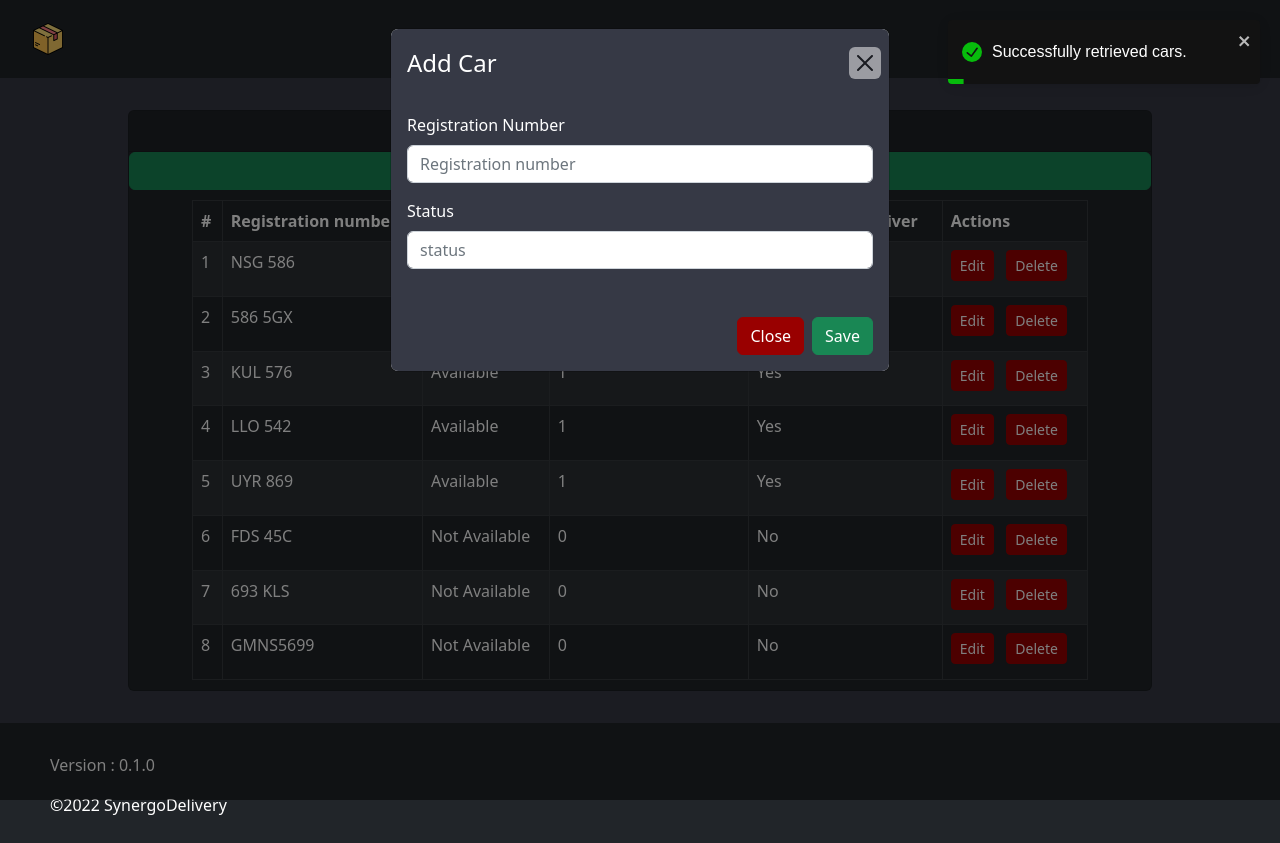
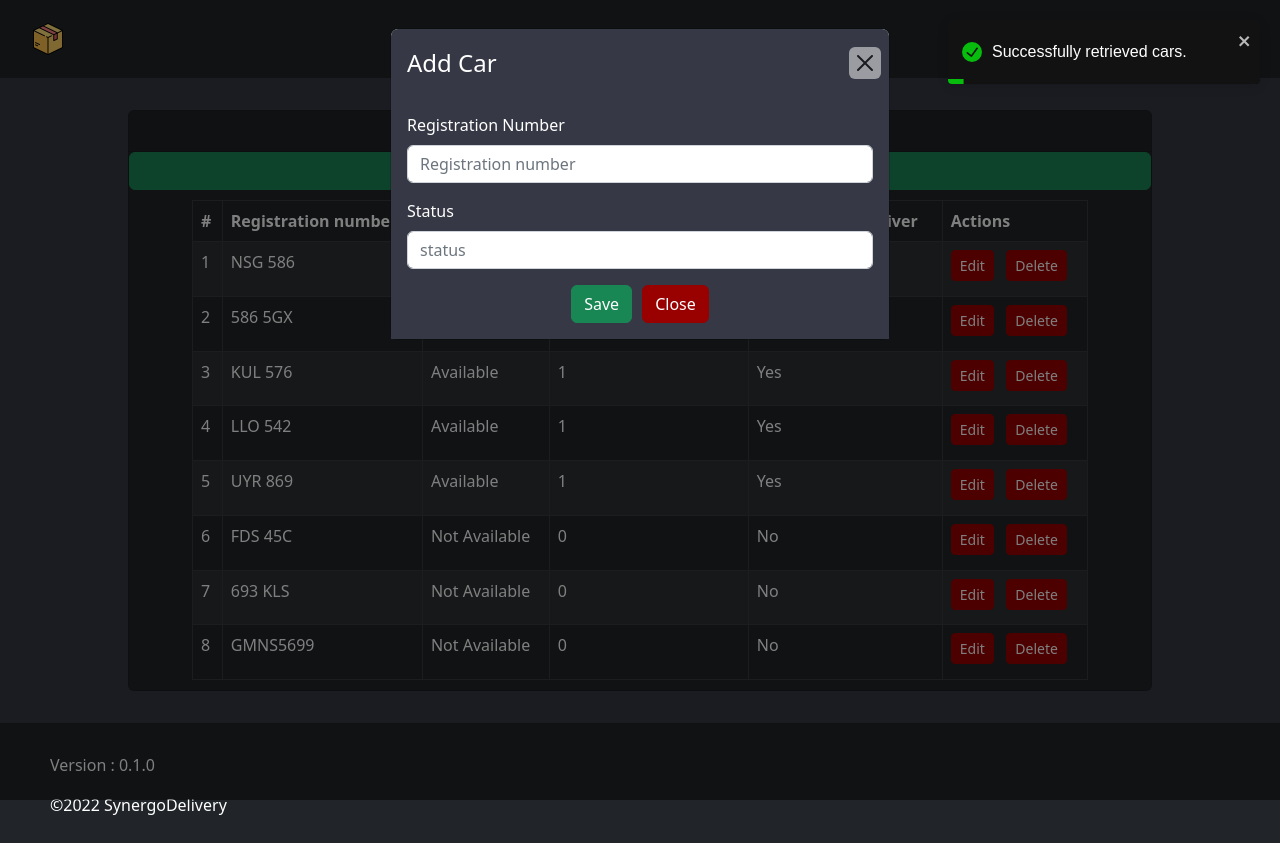
Before and after one commit to andreihojda15/SynergoDelivery, a React (Create React App) app: page /cars in a window 1280 px wide. Both pictures are taken after a click on the button "Add Car". Built offline with nearby package versions, Linux system fonts and the light colour scheme.

Commit message:
- Implemented form validation on AddOrEditCar modal

```diff
--- a/src/components/modal/AddOrEditCar.js
+++ b/src/components/modal/AddOrEditCar.js
@@ -4,6 +4,22 @@ import Form from "react-bootstrap/Form";
 import Modal from "react-bootstrap/Modal";
 import PropTypes from "prop-types";
 import "../../style/common.css";
+import { nanoid } from "nanoid";
+import { Formik } from "formik";
+import * as Yup from "yup";
+
+const carSchema = Yup.object().shape({
+  registrationNumber: Yup.string()
+    .required("Required!")
+    .min(2, "Too short!")
+    .matches(/^[A-Z0-9  ]*$/, "Please enter a valid registration number"),
+  status: Yup.string()
+    .required("Required!")
+    .oneOf(
+      ["Available", "Not Available"],
+      "Status must be either Available or Not Available"
+    ),
+});
 
 class AddOrEditCar extends React.Component {
   constructor(props) {
@@ -26,40 +42,79 @@ class AddOrEditCar extends React.Component {
           {this.props.isLoading ? (
             <div>Saving car...</div>
           ) : (
-            <Form>
+            <Formik
+              initialValues={{
+                registrationNumber: this.state.car.registrationNumber,
+                status: this.state.car.status,
+              }}
+              validationSchema={carSchema}
+            >
+              {({
+                handleSubmit,
+                handleChange,
+                values,
+                touched,
+                isValid,
+                errors,
+              }) => (
+                <Form noValidate onSubmit={handleSubmit}>
                   <Form.Group className="mb-3" controlId="formRegistration">
                     <Form.Label>Registration Number</Form.Label>
                     <Form.Control
                       type="text"
-                  value={this.state.car.registrationNumber}
-                  onChange={(e) =>
-                    this.setState({
-                      car: {
-                        ...this.state.car,
-                        registrationNumber: e.target.value,
-                      },
-                    })
+                      name="registrationNumber"
+                      value={values.registrationNumber}
+                      isValid={
+                        touched.registrationNumber && !errors.registrationNumber
                       }
+                      onChange={handleChange}
                       placeholder="Registration number"
                     />
+                    {errors.registrationNumber && touched.registrationNumber ? (
+                      <div>{errors.registrationNumber}</div>
+                    ) : null}
                   </Form.Group>
                   <Form.Group className="mb-3" controlId="formSender">
                     <Form.Label>Status</Form.Label>
                     <Form.Control
                       type="text"
-                  value={this.state.car.status}
                       placeholder="status"
-                  onChange={(e) =>
-                    this.setState({
-                      car: { ...this.state.car, status: e.target.value },
-                    })
+                      name="status"
+                      value={values.status}
+                      isValid={touched.status && !errors.status}
+                      onChange={handleChange}
+                    />
+                    {errors.status && touched.status ? (
+                      <div>{errors.status}</div>
+                    ) : null}
+                  </Form.Group>
+                  <div style={{ display: "flex", justifyContent: "center" }}>
+                    <Button
+                      disabled={this.props.isLoading}
+                      type="submit"
+                      variant="success"
+                      style={{ marginRight: 10 }}
+                      onClick={() => {
+                        // check if inputs are empty on submit
+                        for (let value in values) {
+                          if (values[value] === "") {
+                            return;
                           }
-                />
-              </Form.Group>
-            </Form>
-          )}
-        </Modal.Body>
-        <Modal.Footer className="modalFooter">
+                        }
+                        // check if there are errors from form validation
+                        if (Object.keys(errors).length !== 0) {
+                          return;
+                        }
+                        console.log(this.state.car);
+                        return this.props.handleSave({
+                          ...this.state.car,
+                          registrationNumber: values.registrationNumber,
+                          status: values.status,
+                        });
+                      }}
+                    >
+                      Save
+                    </Button>
                     <Button
                       disabled={this.props.isLoading}
                       variant="primary"
@@ -67,14 +122,12 @@ class AddOrEditCar extends React.Component {
                     >
                       Close
                     </Button>
-          <Button
-            disabled={this.props.isLoading}
-            variant="success"
-            onClick={() => this.props.handleSave(this.state.car)}
-          >
-            Save
-          </Button>
-        </Modal.Footer>
+                  </div>
+                </Form>
+              )}
+            </Formik>
+          )}
+        </Modal.Body>
       </Modal>
     );
   }
```
Lines whose indentation alone changed are shown as unchanged.
